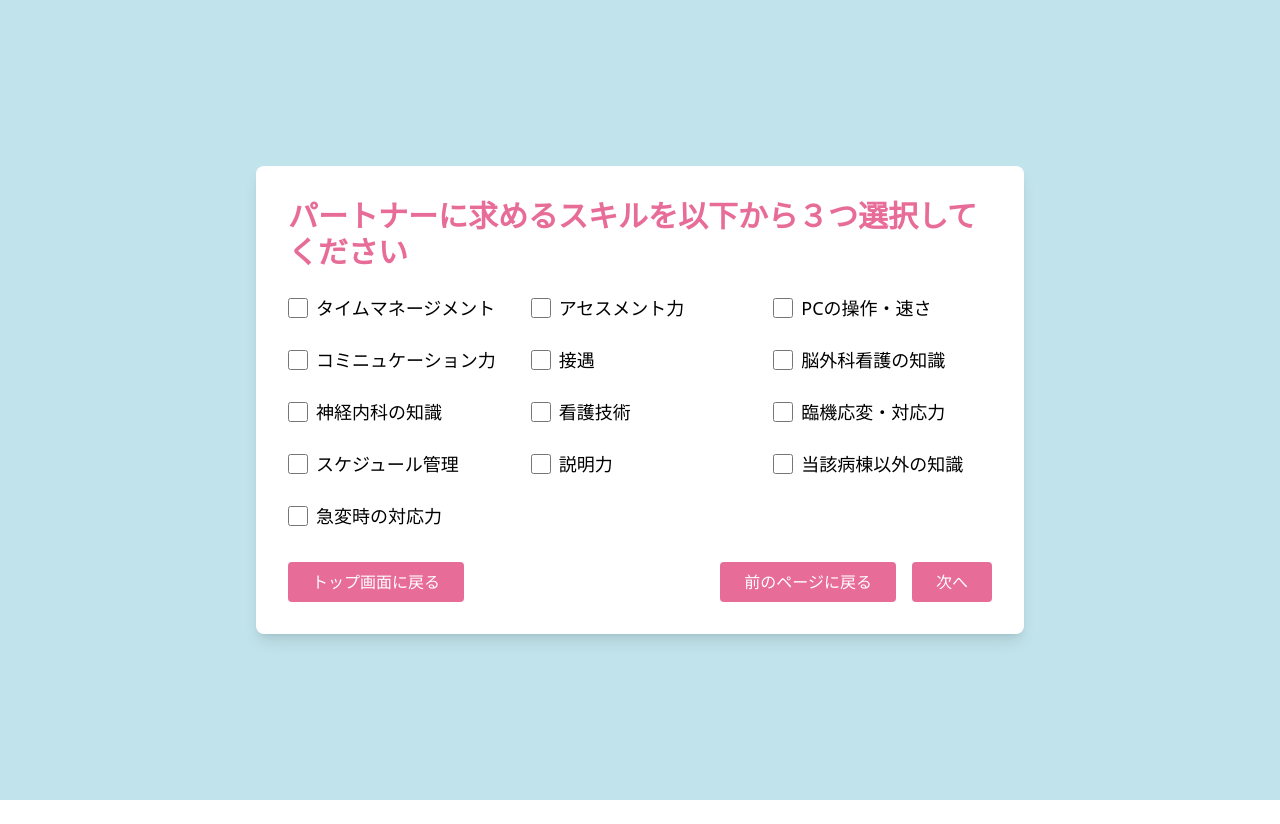
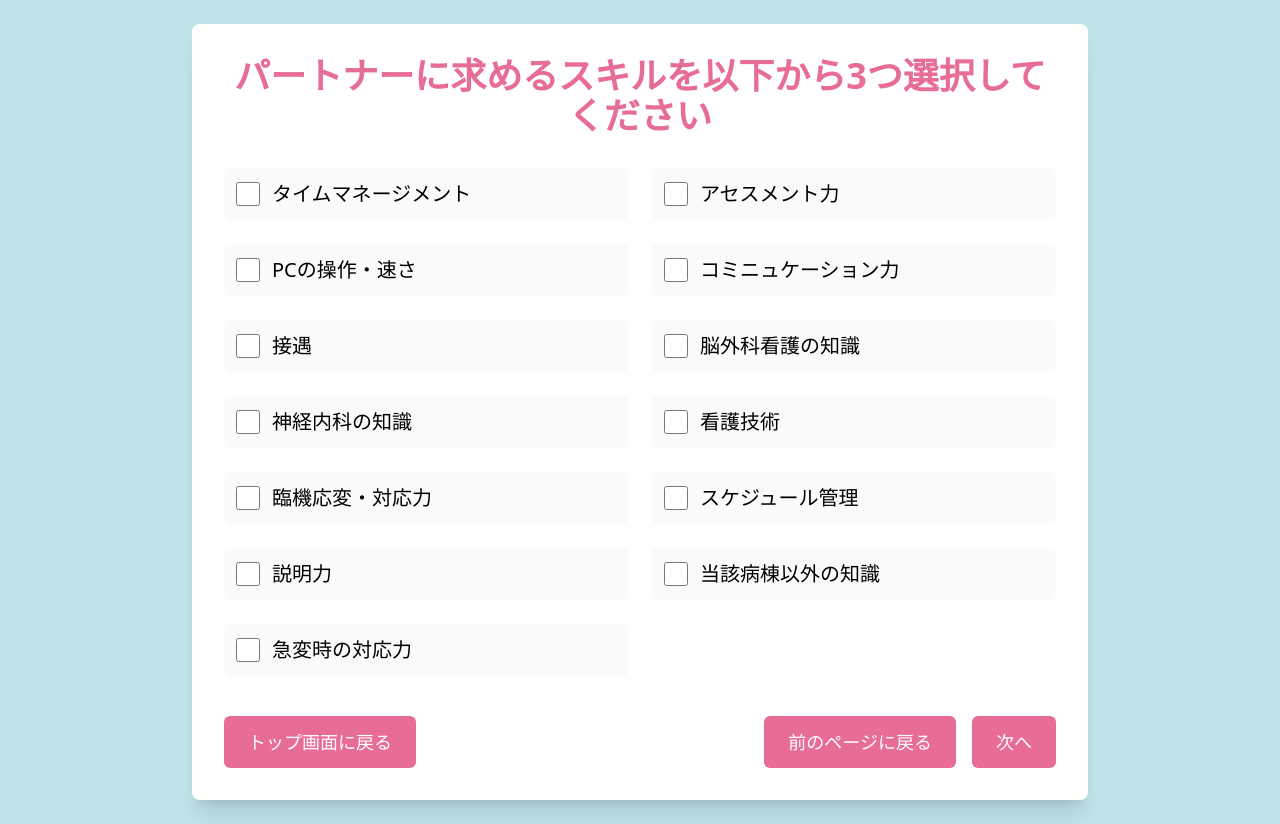
Before and after one commit to hanaurumi/search-nurse, a Next.js app: page /profileFile/toLearn in a window 1280 px wide. Before the commit the page ends 800 px from the top, so only its background shows below. Built offline with nearby package versions, Linux system fonts and the light colour scheme.

Commit message:
tiLearn編集

```diff
--- a/src/app/profileFile/toLearn/page.tsx
+++ b/src/app/profileFile/toLearn/page.tsx
@@ -26,58 +26,60 @@ export default function ToLearn () {
   const router = useRouter();
 
   const handleCheckboxChange = (department: string) => {
-    // 既に選択されている場合は選択を解除、そうでない場合は3つまで選択可能
     setSelectedDepartments(prevSelected => {
       if (prevSelected.includes(department)) {
         return prevSelected.filter(d => d !== department);
       } else if (prevSelected.length < 3) {
         return [...prevSelected, department];
       } else {
-        return prevSelected; // 3つ選択済みの場合は何もしない
+        return prevSelected;
       }
     });
   };
 
   return (
-    <div className="min-h-screen flex flex-col items-center justify-center bg-pastelBlue p-8">
-      <div className="bg-white p-8 rounded-lg shadow-lg w-full max-w-3xl">
-        <h2 className="text-3xl font-semibold mb-6 text-pastelPink">パートナーに求めるスキルを以下から３つ選択してください</h2>
+    <div className="min-h-screen flex flex-col items-center justify-center bg-pastelBlue p-4 sm:p-6">
+      <div className="bg-white p-6 sm:p-8 rounded-lg shadow-xl w-full max-w-4xl">
+        <h2 className="text-4xl sm:text-4xl font-bold mb-8 text-pastelPink text-center"
+        >
+          パートナーに求めるスキルを以下から3つ選択してください
+        </h2>
 
-        <div className="grid grid-cols-2 sm:grid-cols-3 gap-6">
+        <div className="grid grid-cols-1 sm:grid-cols-2 gap-4 sm:gap-6">
           {departments.map((department) => (
-            <div key={department} className="flex items-center">
+            <div key={department} className="flex items-center bg-gray-50 p-3 rounded-md">
               <input
                 type="checkbox"
                 id={department}
                 name="departments"
                 value={department}
-                className="mr-2 h-5 w-5 text-pastelPink focus:ring-pastelPink"
+                className="mr-3 h-6 w-6 text-pastelPink focus:ring-pastelPink"
                 onChange={() => handleCheckboxChange(department)}
                 checked={selectedDepartments.includes(department)}
               />
-              <label htmlFor={department} className="text-lg">{department}</label>
+              <label htmlFor={department} className="text-lg sm:text-xl">{department}</label>
             </div>
           ))}
         </div>
 
-        <div className="mt-8 flex justify-between">
+        <div className="mt-10 flex flex-col sm:flex-row justify-between items-center space-y-4 sm:space-y-0 sm:space-x-4">
           <button
             onClick={() => router.push('/')}
-            className="bg-pastelPink text-white py-2 px-6 rounded hover:bg-pastelPink-dark transition-colors"
+            className="bg-pastelPink text-white py-3 px-6 rounded-md text-lg hover:bg-pastelPink-dark transition-colors w-full sm:w-auto"
           >
             トップ画面に戻る
           </button>
-          <div className="flex space-x-4">
+          <div className="flex flex-col sm:flex-row space-y-4 sm:space-y-0 sm:space-x-4 w-full sm:w-auto">
             <button
               onClick={() => router.back()}
-              className="bg-pastelPink text-white py-2 px-6 rounded hover:bg-pastelPink-dark transition-colors"
+              className="bg-pastelPink text-white py-3 px-6 rounded-md text-lg hover:bg-pastelPink-dark transition-colors w-full sm:w-auto"
             >
               前のページに戻る
             </button>
             <button
               onClick={() => router.push('/profileFile')}
-              className="bg-pastelPink text-white py-2 px-6 rounded hover:bg-pastelPink-dark transition-colors"
-              disabled={selectedDepartments.length !== 3} // 3つ選択されていないと次へ進めない
+              className="bg-pastelPink text-white py-3 px-6 rounded-md text-lg hover:bg-pastelPink-dark transition-colors w-full sm:w-auto "
+              disabled={selectedDepartments.length !== 3}
             >
               次へ
             </button>
```
